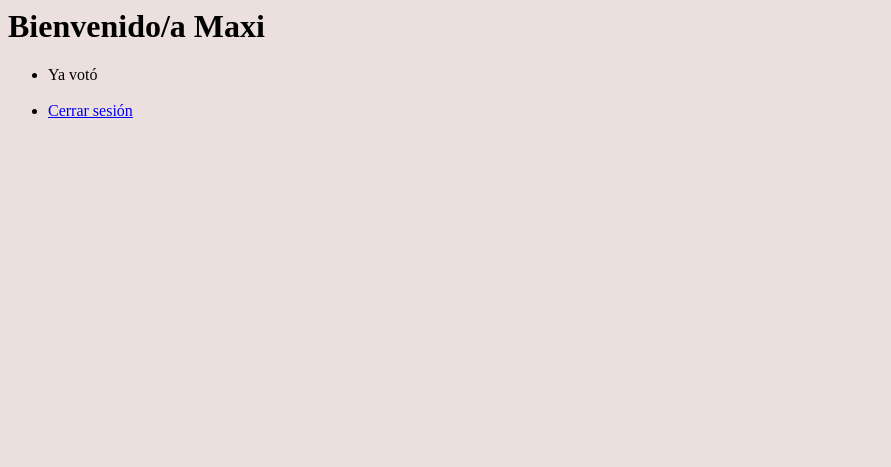
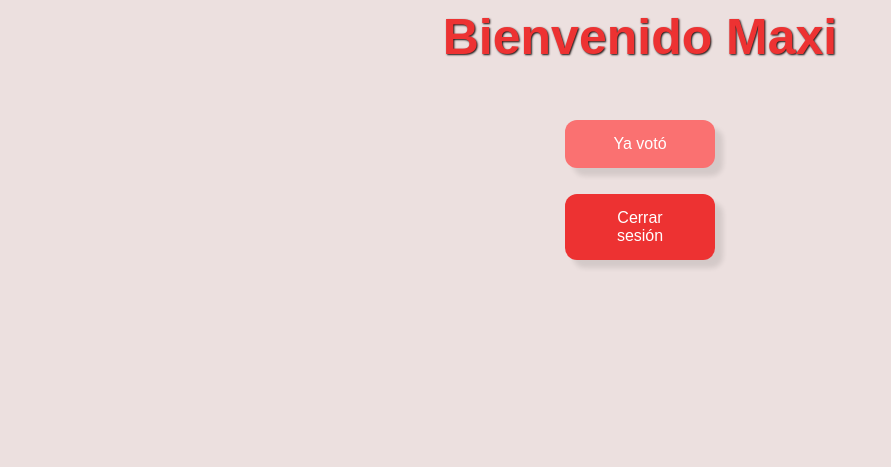
Before and after one commit to maximax02/APFA_git, a Flask app: page /apfa/micuenta in a window 1280 px wide. Shown: the top 467 px of the page, without its empty margins (0-891 px from the left). Run offline with Flask 3, Linux system fonts and the light colour scheme; a user stored in the database is signed in.

Commit message:
- Se estilizo la vista 'mi cuenta'

```diff
--- a/app/public/templates/micuenta.html
+++ b/app/public/templates/micuenta.html
@@ -1,30 +1,73 @@
 <head>
+    <link rel="stylesheet" type="text/css" href="{{ url_for('static', filename='css/index.css') }}">
     <link rel="stylesheet" type="text/css" href="{{ url_for('static', filename='css/botones.css') }}">
     <link rel="stylesheet" type="text/css" href="{{ url_for('static', filename='css/resultados.css') }}">
+
+    <style>
+        ul {
+          list-style-type: none;
+          padding: 10px;
+          margin: 0 auto;
+          color: blue;
+        }
+
+        li {
+          display: flex;
+          justify-content: center;
+        }
+
+
+        .list-container {
+            display: flex;
+            justify-content: center;
+        }
+
+        .texto {
+          font-family: Rockwell, sans-serif;
+          color: #ed3232;
+          text-align: center;
+        }
+
+        .click-aqui {
+            color: #ed3232;
+            font-weight: bold;
+        }
+
+
+
+
+    </style>
 </head>
 
 {% extends "base.html" %}
 {% block content %}
-    <h1 class="bienvenido">Bienvenido/a {{ current_user.nombre }}</h1>
-    <div>
+    <h1 class="mi-titulo">Bienvenido {{ current_user.nombre }}</h1>
+    <div class="list-container">
 
         <ul>
           {% if not current_user.habilitado %}
-            <li><div>Favor revisa tu correo y verificalo para poder votar.</div></li>
-            <p>¿No te llegó el enlace? Haz <a href = "{{ url_for('auth.enviar_mail') }}" >click aquí</a> para mandarlo de nuevo.</p>
-            <br>
+            <li><div><p class="texto">Favor revisa tu correo y verificalo para poder votar.</p></div></li>
+            <p class="texto">¿No te llegó el enlace? Haz <a class="click-aqui" href = "{{ url_for('auth.enviar_mail') }}">click aqui</a> para mandarlo de nuevo.</p>
           {% elif current_user.ya_voto %}
-            <li><div>Ya votó</div></li>
+            <li><form>
+                <button disabled class="botones" style="background-color: #fa7171;" formaction="{{ url_for('public.votar') }}">Ya votó</button>
+            </form></li>
           {% else %}
-            <li><a href ="{{ url_for('public.votar') }}" >Votar</a></li>
+            <li><form>
+                <button class="botones" formaction="{{ url_for('public.votar') }}">Votar</button>
+            </form></li>
           {% endif %}
 
           {% if current_user.is_admin %}
-            <br>
-            <li><a href = "{{ url_for('restricted.agregar_lista') }}" >Ingresar listas</a></li>
+            <li><form>
+                <button class="botones" formaction="{{ url_for('restricted.agregar_lista') }}">Ingresar listas</button>
+            </form></li>
           {% endif %}
-          <br>
-          <li><a href="{{ url_for('auth.logout') }}">Cerrar sesión</a></li>
+            <li>
+            <form>
+                <button class="botones" formaction="{{ url_for('auth.logout') }}">Cerrar sesión</button>
+            </form>
+            </li>
         </ul>
     </div>
 
```
Also changed, not shown: app/apfa.db, 1 other file.
